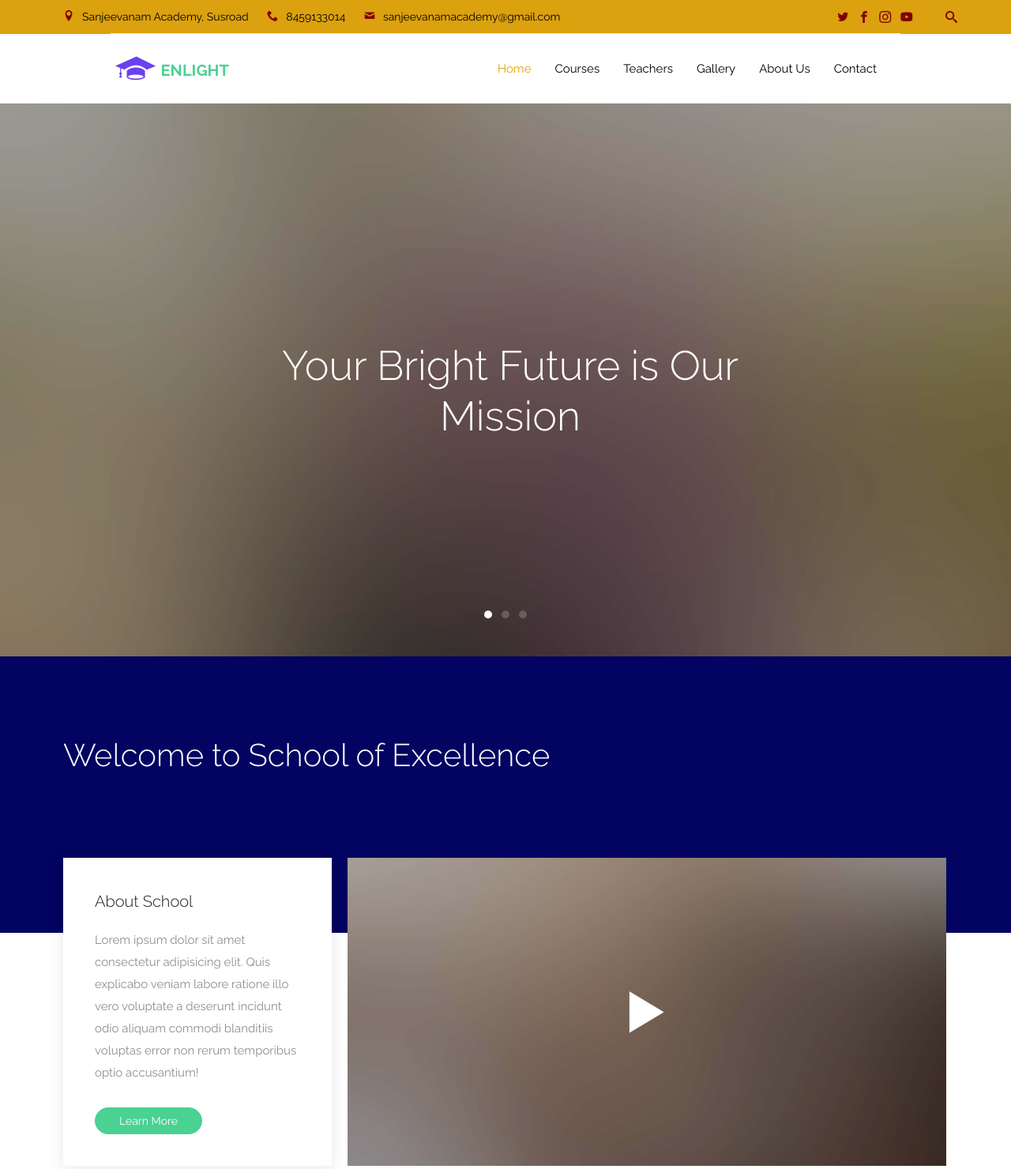
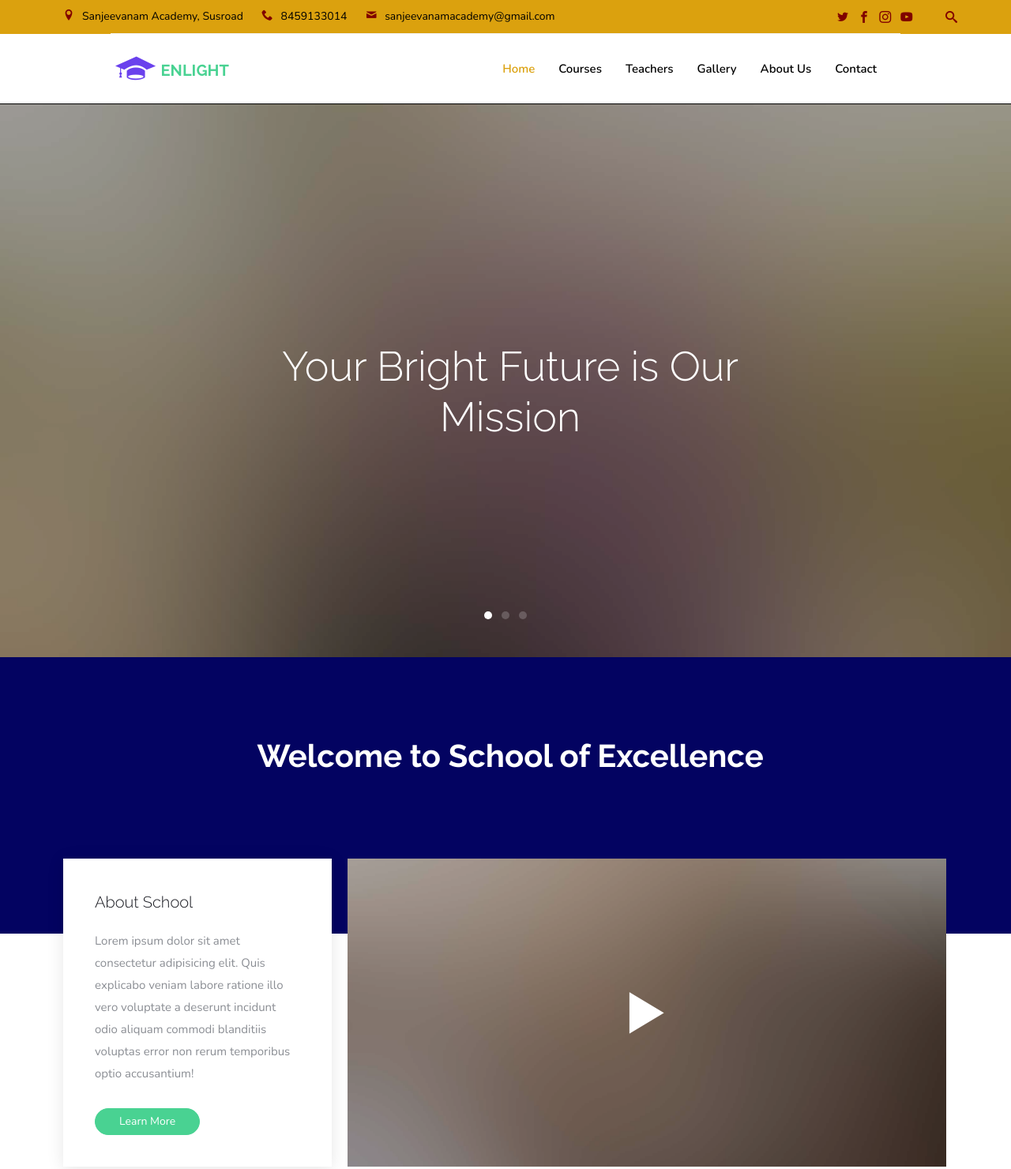
Before and after one commit to ShrutiWaghamare/Institutional-Website, a website: page index.html in a window 1280 px wide. Shown: the top 1480 px of the page at 79% size. Drawn offline with nearby package versions, Linux system fonts and the light colour scheme; files whose address does not match are found by name.

Commit message:
Changed navbar

```diff
--- a/css/custom.css
+++ b/css/custom.css
@@ -1,4 +1,10 @@
 /* Your custom css code goes here */
+
+*{
+  font-family: "Nunito", sans-serif;
+  font-optical-sizing: auto;
+
+}
 
 @media screen and (max-width: 2000px) {
     .probootstrap-page-wrapper {
@@ -23,6 +29,19 @@
     font-size: 14px;
 } */
 
+#navbar-collapse li a:hover{
+    color:rgb(219, 161, 14);
+
+}
+
+#navbar-collapse ul li{
+ font-weight: 600;
+ font-size: 3rem;
+}
+
+.topnav{
+    border-bottom:1px solid black;
+}
 .row {
     margin-right: -102px;
     margin-left: -90px;
--- a/index.html
+++ b/index.html
@@ -12,6 +12,10 @@
 <head>
   <meta charset="utf-8">
   <meta name="viewport" content="width=device-width, initial-scale=1">
+
+  <link rel="preconnect" href="https://fonts.googleapis.com">
+<link rel="preconnect" href="https://fonts.gstatic.com" crossorigin>
+<link href="https://fonts.googleapis.com/css2?family=Nunito:ital,wght@0,200..1000;1,200..1000&display=swap" rel="stylesheet">
   <title>Sanjeevanam Academy</title>
   <!-- <meta name="description" content="Free Bootstrap Theme by ProBootstrap.com">
   <meta name="keywords"
@@ -62,7 +66,7 @@
         </div>
       </div>
     </div>
-    <nav class="navbar navbar-default probootstrap-navbar">
+    <nav class="topnav navbar navbar-default probootstrap-navbar">
       <div class="container">
         <div class="navbar-header">
           <div class="btn-more js-btn-more visible-xs">
@@ -154,7 +158,7 @@
       <div class="container">
         <div class="row">
           <div class="col-md-12 text-left section-heading probootstrap-animate">
-            <h2>Welcome to School of Excellence</h2>
+            <h2 align="center" style="font-weight: 600; font-size: 4rem;">Welcome to School of Excellence</h2>
           </div>
         </div>
       </div>
@@ -802,7 +806,8 @@
   </div>
   <!-- END wrapper -->
 
-
+  <script src="https://cdnjs.cloudflare.com/ajax/libs/gsap/3.12.5/gsap.min.js" integrity="sha512-7eHRwcbYkK4d9g/6tD/mhkf++eoTHwpNM9woBxtPUBWm67zeAfFC+HrdoE2GanKeocly/VxeLvIqwvCdk7qScg==" crossorigin="anonymous" referrerpolicy="no-referrer"></script>
+  <script src="https://cdnjs.cloudflare.com/ajax/libs/gsap/3.12.5/ScrollTrigger.min.js" integrity="sha512-onMTRKJBKz8M1TnqqDuGBlowlH0ohFzMXYRNebz+yOcc5TQr/zAKsthzhuv0hiyUKEiQEQXEynnXCvNTOk50dg==" crossorigin="anonymous" referrerpolicy="no-referrer"></script>
   <script src="js/scripts.min.js"></script>
   <script src="js/main.min.js"></script>
   <script src="js/custom.js"></script>
--- a/js/custom.js
+++ b/js/custom.js
@@ -3,4 +3,4 @@ jQuery(document).ready(function() {
 	"use strict";
 	// Your custom js code goes here.
 
-});
+	})
```
